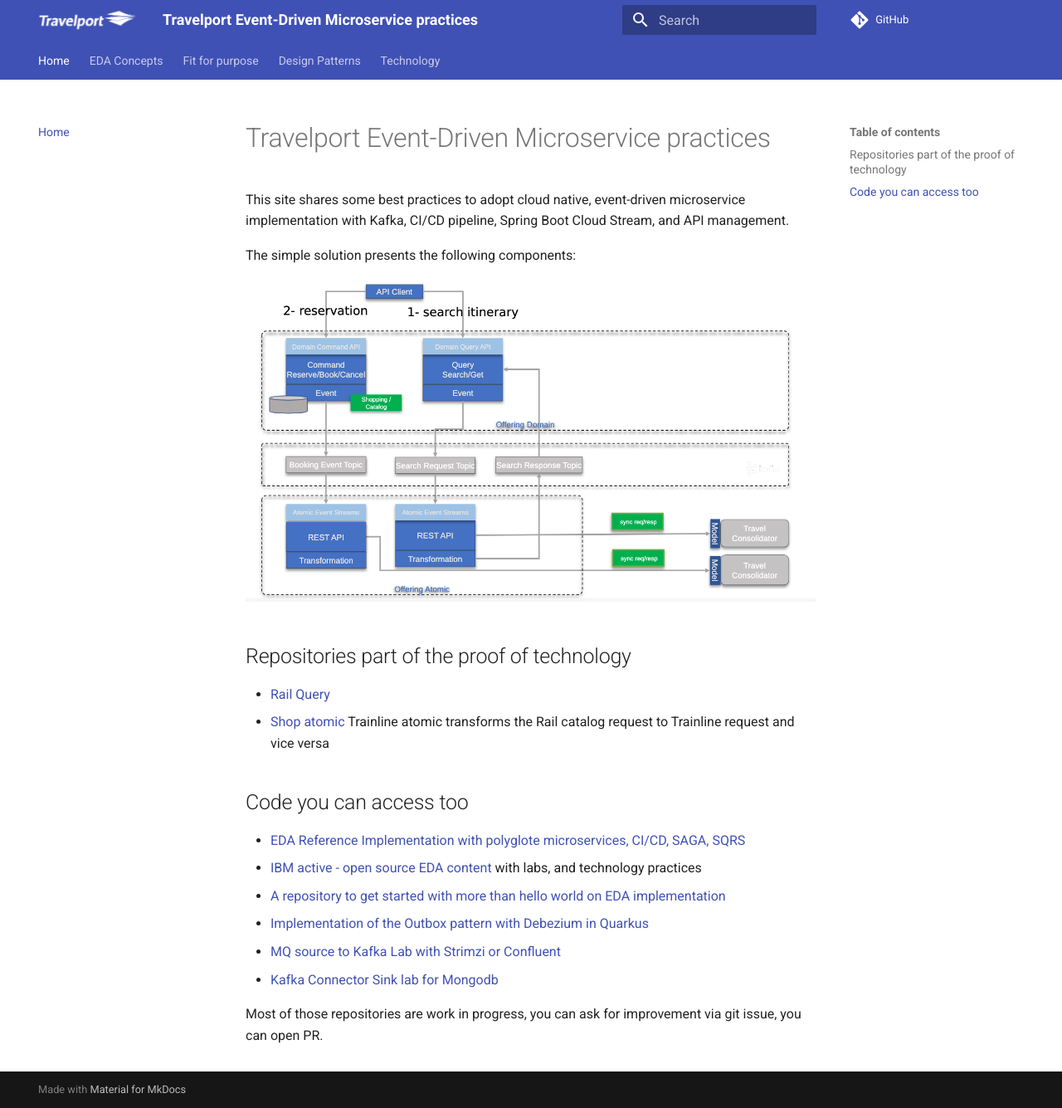
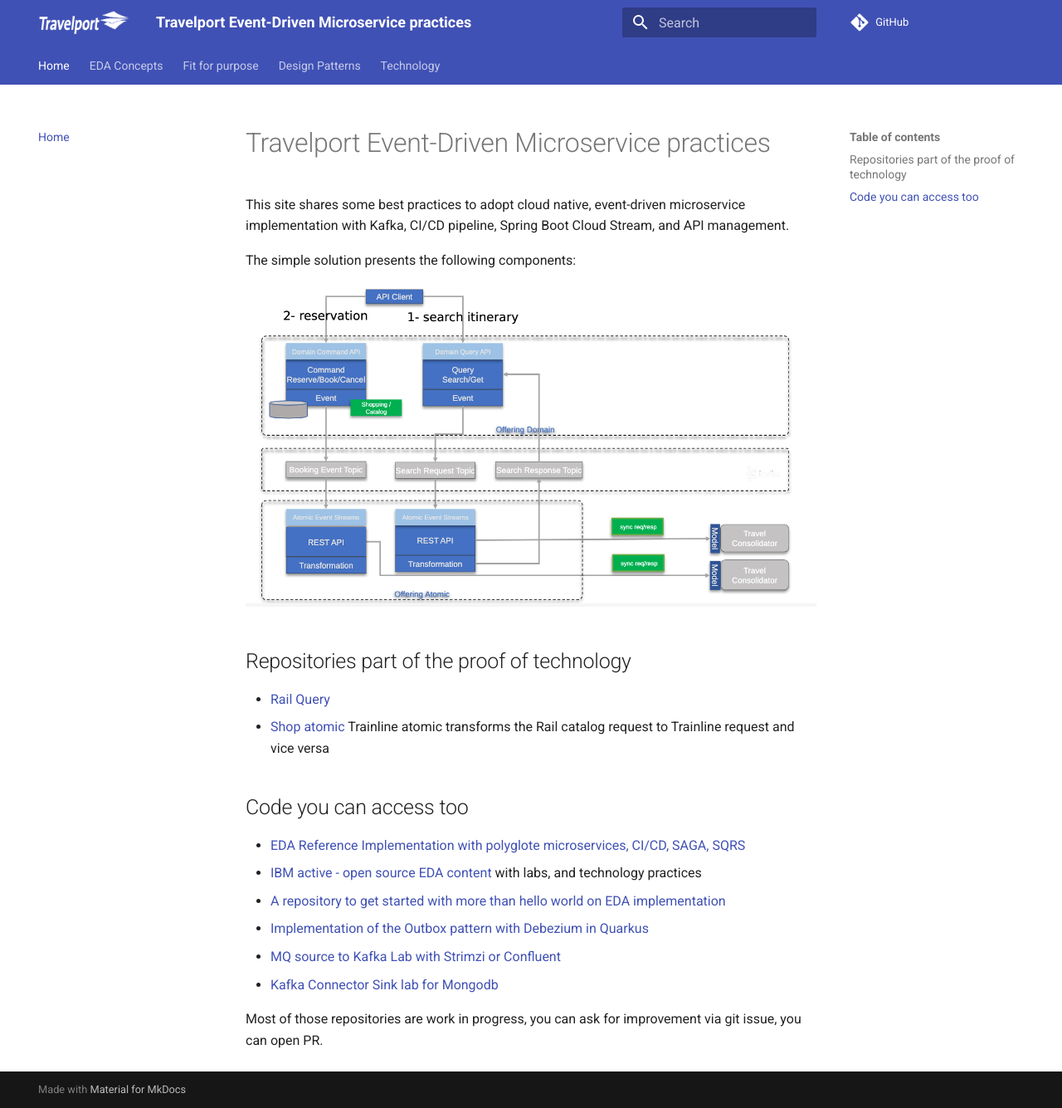
Before and after one commit to jbcodeforce/tvpt-docs, an MkDocs documentation site: the page built from docs/index.md, in a window 1280 px wide and 1335 px high. Shown: the whole window at 83% size. Built offline with MkDocs 1.6.1 and Material for MkDocs 9.7.7, drawn with Linux system fonts in a browser that asks for light colours; comment, search, counter and statistics services are not loaded.

Commit message:
Add files via upload

```diff
--- a/docs/extra.css
+++ b/docs/extra.css
@@ -1,3 +1,11 @@
 .section ul li {
   margin-bottom: 10px;
 }
+
+.md-header__button.md-logo img,
+.md-header__button.md-logo svg {
+  display: block;
+  width: 5.5rem;
+  height: 1.5rem;
+  fill: currentColor;
+}
```
